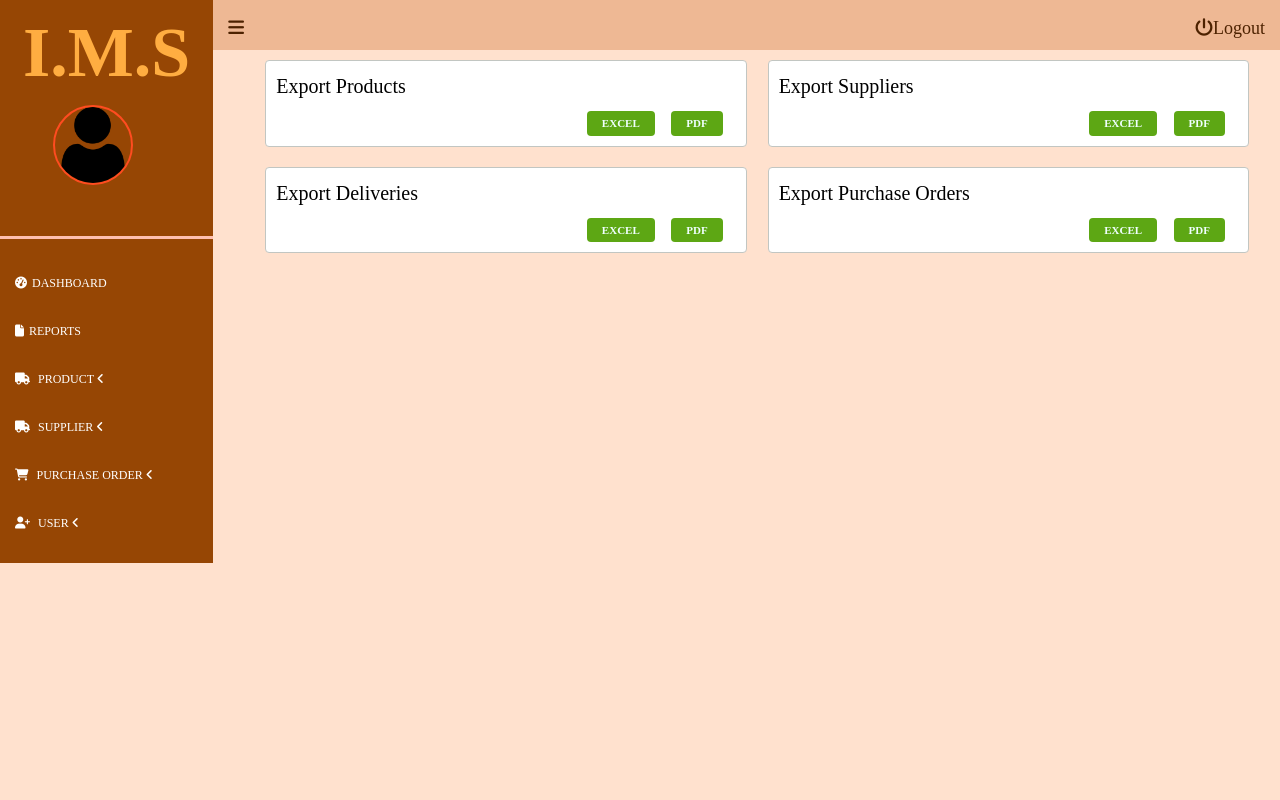
After one commit to monstrebor/ims, a PHP site: page /report.php in a window 1280 px wide. The commit adds this page. Run offline with PHP 8.4, Linux system fonts and the light colour scheme; the visitor is signed in with stand-in values (Sample User, id 1); data that the repository does not hold is empty; some libraries are stand-ins or nearby versions.

Commit message:
4 tutorials to go and I will start a new project just keep learning I guess

```diff
--- a/css/dashboard.css
+++ b/css/dashboard.css
@@ -112,7 +112,7 @@ body{
 .dashboard_sidebar{
     width: 20%;
     background: rgb(150, 70, 4);
-    height: 100vh;
+    height: auto;
 }
 
 .dashboard_logo{
@@ -157,6 +157,10 @@ body{
     list-style-type: none;
     margin-left: 0;
     padding-left: 0%;
+}
+
+.dashboard_menu_lists span{
+  padding-left: 5px;
 }
 
 .dashboard_menu_lists li{
--- /dev/null
+++ b/css/report.css
@@ -0,0 +1,49 @@
+.reportTypeContainer{
+    display: flex;
+    justify-content: flex-start;
+    padding: 10px 31px;
+}
+
+.reportType{
+    border: 1px solid #c2c6c2;
+    padding: 10px;
+    border-radius:4px;
+    background: #fff;
+    font-size: 14px;
+    margin-left: 21px;
+    width: 100%;
+}
+
+.reportType:hover{
+    background: #b0ff9d;
+}
+
+.alignRight{
+    text-align: right;
+}
+
+.reportExportBtn{
+    padding: 4px 15px;
+    display: inline-block;
+    text-decoration: none;
+    text-transform: uppercase;
+    background-color: rgb(93, 167, 20);
+    color: azure;
+    margin-right: 13px;
+    font-size: 11px;
+    font-weight: bold;
+    border-radius: 4px;
+    border: transparent;
+}
+
+.reportExportBtn:hover{
+    background-color: rgb(166, 253, 109);
+    color: rgb(93, 167, 20);
+    border: 1px solid green;
+}
+
+.reportType p{
+    font-size: 20px;
+    font-weight: 200;
+    margin-bottom: 10px;
+}
--- a/css/view-order.css
+++ b/css/view-order.css
@@ -1,3 +1,9 @@
+.dashboard_sidebar{
+    width: 20%;
+    background: rgb(150, 70, 4);
+    height:auto;
+}
+
 .poCSS{
     margin-bottom: 25px;
     padding: 15px;
--- a/partials/app-sidebar.php
+++ b/partials/app-sidebar.php
@@ -12,6 +12,9 @@
             <ul class="dashboard_menu_lists">
                 <li class="menuActive liMainMenu">
                     <a href="dashboard.php"><i class="fa fa-dashboard"></i><span class="menuTexts">Dashboard</span></a>
+                </li>
+                <li class="menuActive liMainMenu">
+                    <a href="report.php"><i class="fa fa-file"></i><span class="menuTexts">Reports</span></a>
                 </li>
             <li class="menuActive">
             <a href="javascript:void(0);" class="showHideSubMenu" id="showFormLink">
--- /dev/null
+++ b/report.php
@@ -0,0 +1,60 @@
+<?php
+
+session_start();
+if(!isset($_SESSION['user'])) header('Location: login.php');
+
+?>
+<!DOCTYPE html>
+<html lang="en">
+<head>
+    <meta charset="UTF-8">
+    <meta name="viewport" content="width=device-width, initial-scale=1.0">
+    <title>Dashboard</title>
+    <link rel="stylesheet" href="css/dashboard.css">
+    <link rel="stylesheet" href="css/report.css">
+    <script src="https://use.fontawesome.com/0c7a3095b5.js"></script>
+</head>
+<body>
+    <div id="dashboardMainContainer">
+    <?php include('partials/app-sidebar.php')?>
+        <div class="dashboard_content_container" id="dashboard_content_container">
+            <?php include('partials/app-topnav.php')?>
+            <div id="reportContainer">
+                <div class="reportTypeContainer">
+                    <div class="reportType">
+                        <p>Export Products</p>
+                        <div class="alignRight">
+                            <a href="database/report_csv.php?report=product" class="reportExportBtn">Excel</a>
+                            <a href="" class="reportExportBtn">PDF</a>
+                        </div>
+                    </div>
+                    <div class="reportType">
+                        <p>Export Suppliers</p>
+                        <div class="alignRight">
+                            <a href="database/report_csv.php?report=supplier" class="reportExportBtn">Excel</a>
+                            <a href="" class="reportExportBtn">PDF</a>
+                        </div>
+                    </div>
+                </div>
+                <div class="reportTypeContainer">
+                    <div class="reportType">
+                        <p>Export Deliveries</p>
+                        <div class="alignRight">
+                            <a href="database/report_csv.php?report=product" class="reportExportBtn">Excel</a>
+                            <a href="" class="reportExportBtn">PDF</a>
+                        </div>
+                    </div>
+                    <div class="reportType">
+                        <p>Export Purchase Orders</p>
+                        <div class="alignRight">
+                            <a href="database/report_csv.php?report=product" class="reportExportBtn">Excel</a>
+                            <a href="" class="reportExportBtn">PDF</a>
+                        </div>
+                    </div>
+                </div>
+            </div>
+        </div>
+    </div>
+    <script src="js/script.js"></script>
+</body>
+</html>
```
Also changed, not shown: other parts of css/dashboard.css (+43 -0 lines), dashboard.php (+65 -0 lines), database/delivery_history.php (added, +27 -0 lines), database/report_csv.php (added, +47 -0 lines).
